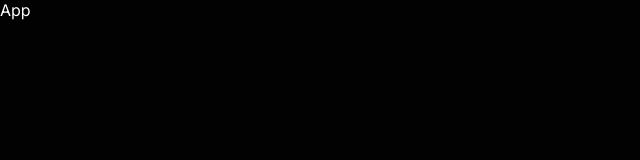
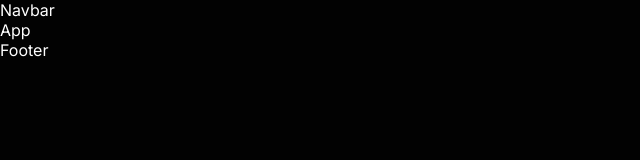
Before and after one commit to UsmanSajid00/coin-bounce, a React (Create React App) app in the folder client/: page / in a window 1280 px wide. Shown: the top 160 px of the page, without its empty margins (0-640 px from the left). Built offline with nearby package versions, Linux system fonts and the light colour scheme.

Commit message:
add header and footer components folder

```diff
--- a/client/src/App.js
+++ b/client/src/App.js
@@ -1,7 +1,15 @@
 import React from "react";
+import Navbar from "./components/navbar/Navbar";
+import Footer from "./components/footer/Footer";
 
 const App = () => {
-  return <div>App</div>;
+  return (
+    <div>
+      <Navbar />
+      App
+      <Footer />
+    </div>
+  );
 };
 
 export default App;
--- /dev/null
+++ b/client/src/components/footer/Footer.jsx
@@ -0,0 +1,7 @@
+import React from "react";
+
+const Footer = () => {
+  return <div>Footer</div>;
+};
+
+export default Footer;
--- /dev/null
+++ b/client/src/components/navbar/Navbar.jsx
@@ -0,0 +1,7 @@
+import React from "react";
+
+const Navbar = () => {
+  return <div>Navbar</div>;
+};
+
+export default Navbar;
```
Also changed, not shown: client/src/components/navbar/Navbar.mudule.css (added).
